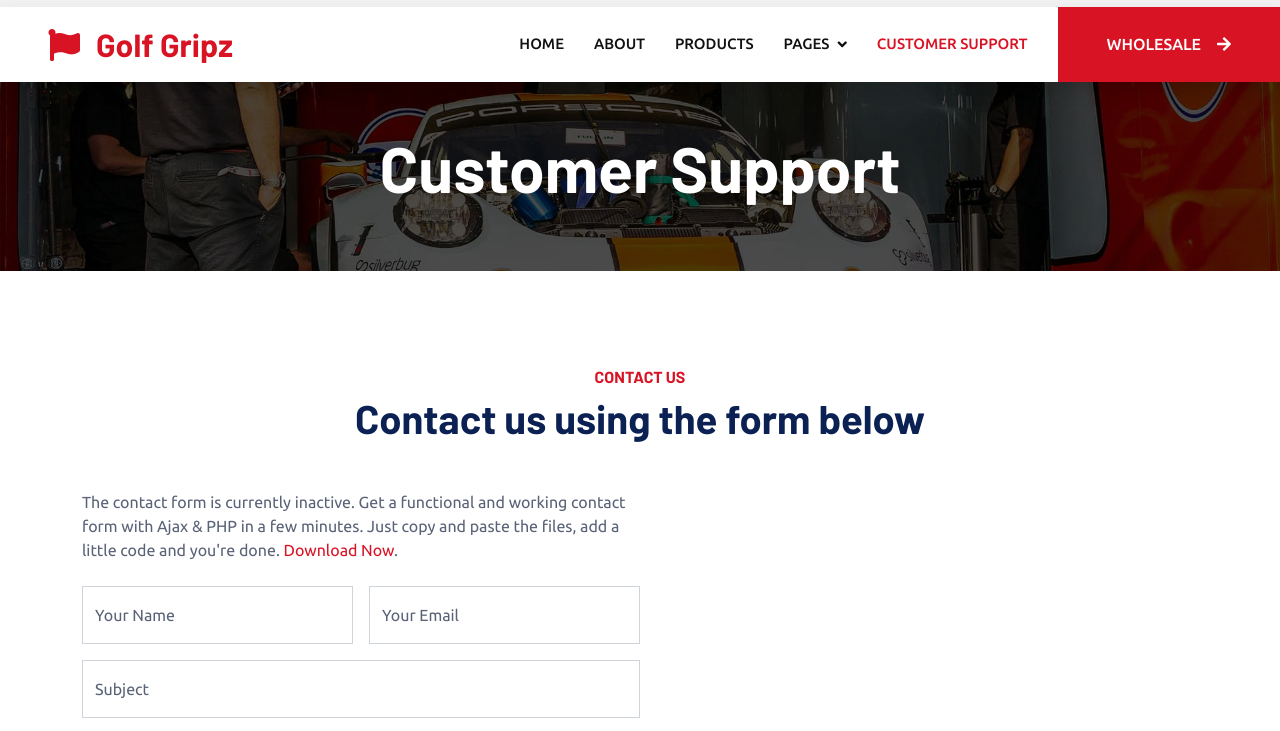
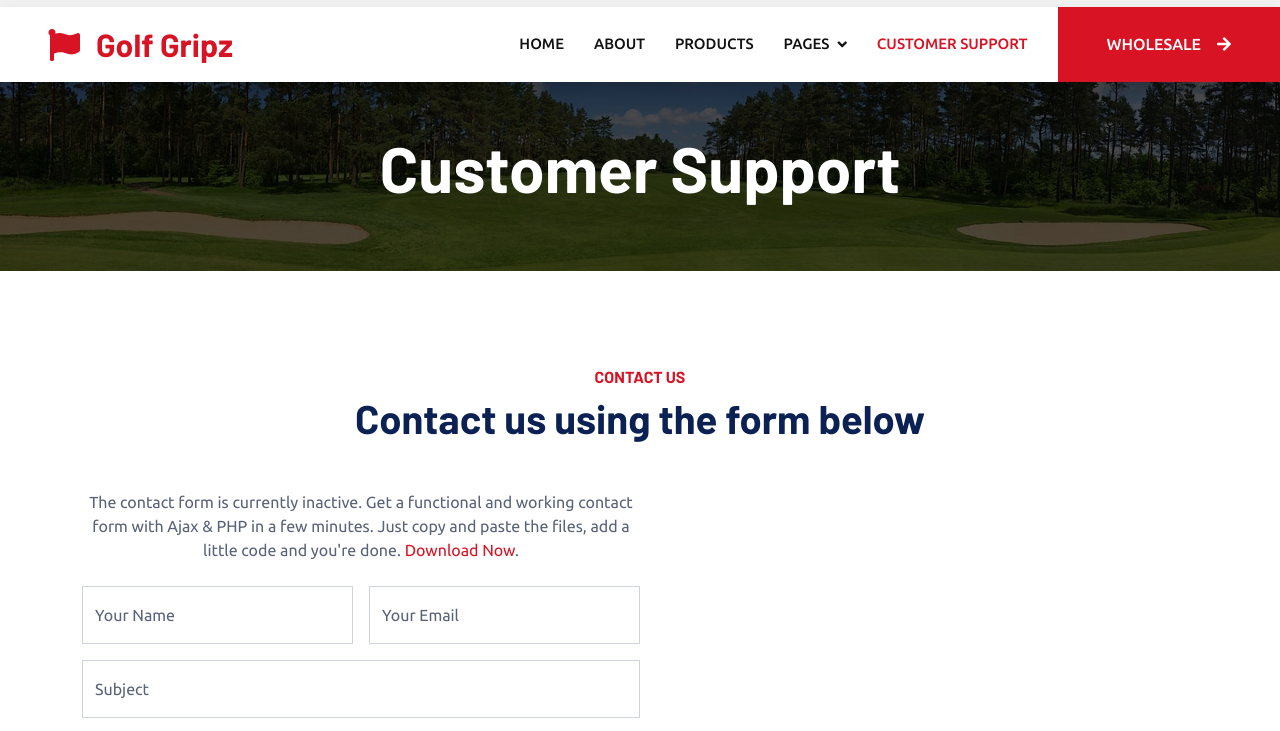
Before and after one commit to odeflitch3/golf, a plain HTML site: page contact.html in a window 1280 px wide. Shown: the part 46-777 px from the top of the page. Drawn offline with nearby package versions, Linux system fonts and the light colour scheme.

Commit message:
Update contact.html

```diff
--- a/contact.html
+++ b/contact.html
@@ -98,7 +98,7 @@
 
 
     <!-- Page Header Start -->
-    <div class="container-fluid page-header mb-5 p-0" style="background-image: url(img/carousel-bg-1.jpg);">
+    <div class="container-fluid page-header mb-5 p-0" style="background-image: url(img/golfbackground2.jpeg);">
         <div class="container-fluid page-header-inner py-5">
             <div class="container text-center">
                 <h1 class="display-3 text-white mb-3 animated slideInDown">Customer Support</h1>
@@ -109,6 +109,7 @@
 
 
     <!-- Contact Start -->
+<div class="text-center">
     <div class="container-xxl py-5">
         <div class="container">
             <div class="text-center wow fadeInUp" data-wow-delay="0.1s">
@@ -154,6 +155,7 @@
             </div>
         </div>
     </div>
+</div>
     <!-- Contact End -->
 
 
```
